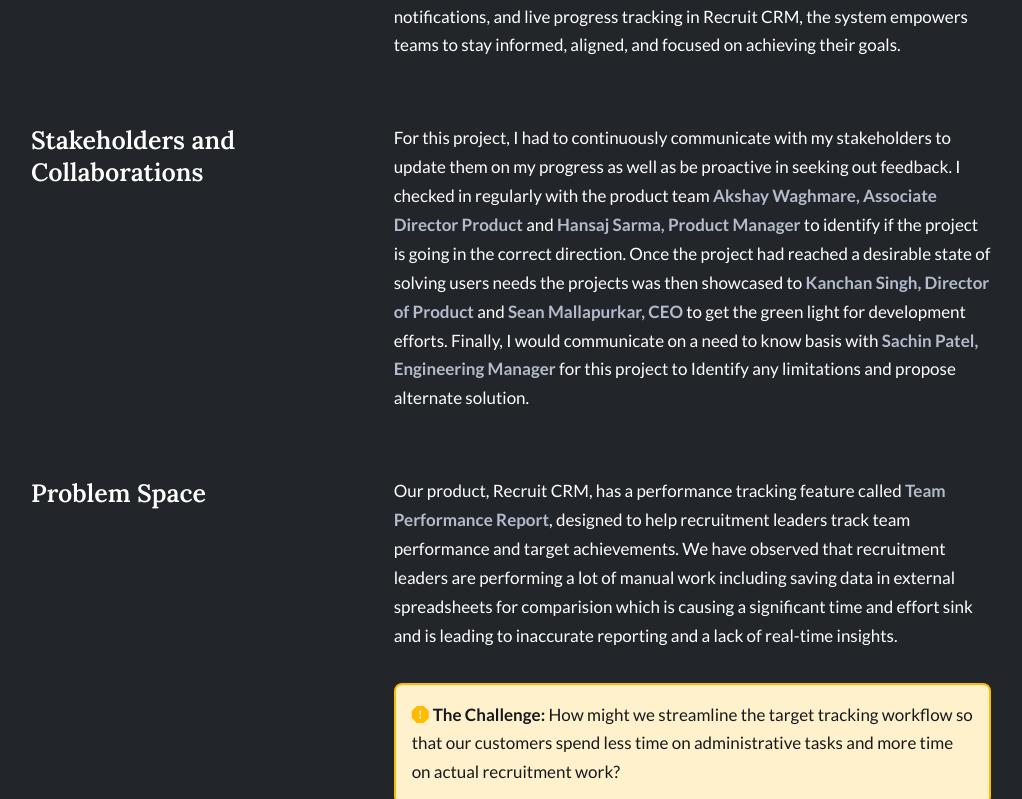
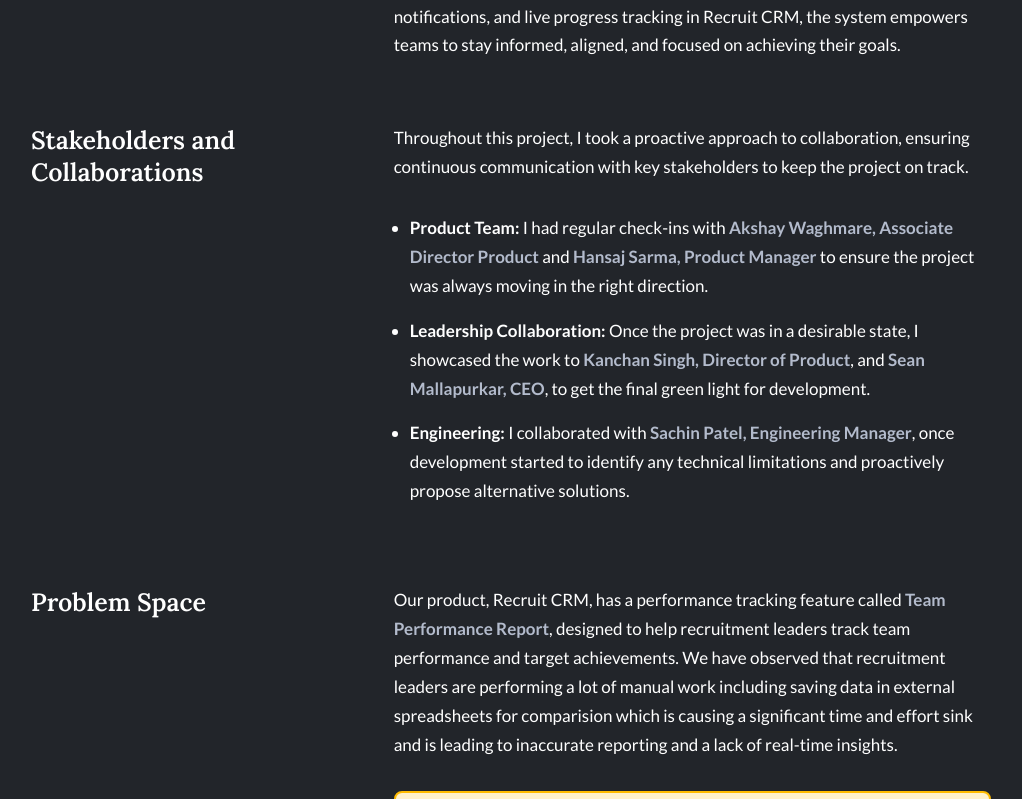
Before and after one commit to dibyajeetk/react-convert-dibyajeet-dot-in, a React (Vite) app: page /target-report in a window 1280 px wide. Shown: the part 841-1640 px from the top of the page, without its empty margins (129-1151 px from the left). Built offline with nearby package versions, Linux system fonts and the light colour scheme.

Commit message:
Feat: Partial Mobile breakpoints done! Home page is converted to Mobile

```diff
--- a/src/css/About.css
+++ b/src/css/About.css
@@ -1,6 +1,7 @@
 .about-context {
   max-width: 960px;
   display: flex;
+  flex-direction: column;
   /* align-items: stretch; */
   gap: var(--spacing-m);
   margin: var(--spacing-l) 0;
@@ -111,3 +112,29 @@
   font-style: italic;
   color: var(--text-color-secondary);
 }
+
+@media (min-width: 786px) {
+  .about-context {
+    max-width: 960px;
+    display: flex;
+    /* align-items: stretch; */
+    gap: var(--spacing-m);
+    margin: var(--spacing-l) 0;
+  }
+
+  .about-text {
+    flex: 1;
+    display: flex;
+    flex-direction: column;
+    /* justify-content: space-between; */
+  }
+
+  .about-context {
+    max-width: 960px;
+    display: flex;
+    flex-direction: row;
+    /* align-items: stretch; */
+    gap: var(--spacing-m);
+    margin: var(--spacing-l) 0;
+  }
+}
--- a/src/css/App.css
+++ b/src/css/App.css
@@ -1,6 +1,5 @@
 .main-content {
-  margin: 0 auto;
-  /* max-width: 960px; */
+  margin: 0 2rem;
   overflow-x: hidden;
   display: flex;
   flex-direction: column;
@@ -20,3 +19,14 @@
   -moz-osx-font-smoothing: grayscale;
   overflow-x: hidden;
 }
+
+@media (min-width: 786px) {
+  .main-content {
+    margin: 0 auto;
+    overflow-x: hidden;
+    display: flex;
+    flex-direction: column;
+    justify-content: center;
+    align-items: center;
+  }
+}
--- a/src/css/Footer.css
+++ b/src/css/Footer.css
@@ -1,13 +1,13 @@
 footer {
   display: flex;
   flex-direction: column;
-  justify-content: space-between;
   gap: 2rem;
-  padding: 4rem 5rem;
+  padding: 2rem;
 }
 .footer-details {
   display: flex;
-  justify-content: space-between;
+  flex-direction: column;
+  gap: 2rem;
 }
 
 footer > h2 {
@@ -60,3 +60,19 @@
   flex-direction: row;
   gap: 1rem;
 }
+
+/* breakpoints */
+@media (min-width: 786px) {
+  .footer-details {
+    flex-direction: row;
+    gap: 2rem;
+    justify-content: space-between;
+  }
+  footer {
+    display: flex;
+    flex-direction: column;
+    justify-content: space-between;
+    gap: 2rem;
+    padding: 4rem 5rem;
+  }
+}
--- a/src/css/Home.css
+++ b/src/css/Home.css
@@ -1,16 +1,14 @@
 .hero-section {
   display: flex;
-  flex-direction: row;
+  flex-direction: column;
   gap: 1rem;
-  margin-top: 2rem;
-  max-width: 960px;
+  margin: 2rem 0;
 }
 .text-col {
   flex: 1 1 0;
 }
 .illustration {
-  flex: 1 1 0;
-  object-fit: contain;
+  display: none;
 }
 .hero-image {
   object-fit: contain;
@@ -57,11 +55,35 @@
 
 .project-grid {
   margin-top: var(--spacing-xl);
-  margin-left: 5rem;
-  margin-right: 5rem;
   margin-bottom: var(--spacing-xl);
   height: auto;
   overflow-x: hidden;
   display: grid;
-  grid-template-columns: 1fr 1fr;
+  grid-template-columns: 1fr;
 }
+
+/* breakpoints */
+@media (min-width: 786px) {
+  .hero-section {
+    display: flex;
+    flex-direction: row;
+    gap: 1rem;
+    margin-top: 2rem;
+    max-width: 960px;
+  }
+  .illustration {
+    flex: 1 1 0;
+    object-fit: contain;
+  }
+
+  .project-grid {
+    margin-top: var(--spacing-xl);
+    margin-left: 5rem;
+    margin-right: 5rem;
+    margin-bottom: var(--spacing-xl);
+    height: auto;
+    overflow-x: hidden;
+    display: grid;
+    grid-template-columns: 1fr 1fr;
+  }
+}
--- a/src/css/NavBar.css
+++ b/src/css/NavBar.css
@@ -5,7 +5,7 @@
   align-items: center;
   width: 100vw;
   height: auto;
-  padding: 2.5rem 5rem;
+  padding: 2rem;
   min-height: 70px;
 }
 .logo {
@@ -42,3 +42,16 @@
   color: var(--link-hover);
   transition: 500ms;
 }
+
+@media (min-width: 786px) {
+  .nav-bar {
+    display: flex;
+    flex-direction: row;
+    justify-content: space-between;
+    align-items: center;
+    width: 100vw;
+    height: auto;
+    padding: 2.5rem 5rem;
+    min-height: 70px;
+  }
+}
--- a/src/pages/projects/targetReport/TargetReport.jsx
+++ b/src/pages/projects/targetReport/TargetReport.jsx
@@ -72,38 +72,47 @@
             </span>
             <span className="text-block-row">
               <h3 className="sub-header">Stakeholders and Collaborations</h3>
+              <span className="single-col-text-block-sm">
                 <p className="text-block">
-                For this project, I had to continuously communicate with my
-                stakeholders to update them on my progress as well as be
-                proactive in seeking out feedback. I checked in regularly with
-                the product team
+                  Throughout this project, I took a proactive approach to
+                  collaboration, ensuring continuous communication with key
+                  stakeholders to keep the project on track.
+                </p>
+                <ul>
+                  <li>
+                    <strong>Product Team: </strong>I had regular check-ins with
                     <span className="highlighted">
                       {" "}
                       Akshay Waghmare, Associate Director Product{" "}
-                </span>{" "}
+                    </span>
                     and
                     <span className="highlighted">
                       {" "}
                       Hansaj Sarma, Product Manager{" "}
+                    </span>{" "}
+                    to ensure the project was always moving in the right
+                    direction.
+                  </li>
+                  <li>
+                    <strong>Leadership Collaboration: </strong> Once the project
+                    was in a desirable state, I showcased the work to{" "}
+                    <span className="highlighted">
+                      Kanchan Singh, Director of Product
                     </span>
-                to identify if the project is going in the correct direction.
-                Once the project had reached a desirable state of solving users
-                needs the projects was then showcased to
+                    , and{" "}
+                    <span className="highlighted">Sean Mallapurkar, CEO</span>,
+                    to get the final green light for development.
+                  </li>
+                  <li>
+                    <strong>Engineering: </strong> I collaborated with{" "}
                     <span className="highlighted">
-                  {" "}
-                  Kanchan Singh, Director of Product{" "}
-                </span>{" "}
-                and
-                <span className="highlighted"> Sean Mallapurkar, CEO </span> to
-                get the green light for development efforts. Finally, I would
-                communicate on a need to know basis with
-                <span className="highlighted">
-                  {" "}
-                  Sachin Patel, Engineering Manager{" "}
-                </span>{" "}
-                for this project to Identify any limitations and propose
-                alternate solution.
-              </p>
+                      Sachin Patel, Engineering Manager
+                    </span>
+                    , once development started to identify any technical
+                    limitations and proactively propose alternative solutions.
+                  </li>
+                </ul>
+              </span>
             </span>
           </span>
         </section>
@@ -249,9 +258,8 @@
                 My design process began with a comprehensive audit of the
                 existing Report Module's design language, including its
                 patterns, components, fonts, and icons. I also conducted a
-                thorough competitor analysis to see how both direct and indirect
-                rivals were addressing similar reporting challenges in their own
-                products.
+                competitor analysis to see how both direct and indirect rivals
+                were addressing similar reporting feature in their own products.
               </p>
               <p className="text-block">
                 With a solid foundation from my research, I moved to the drawing
```
Lines whose indentation alone changed are shown as unchanged.
